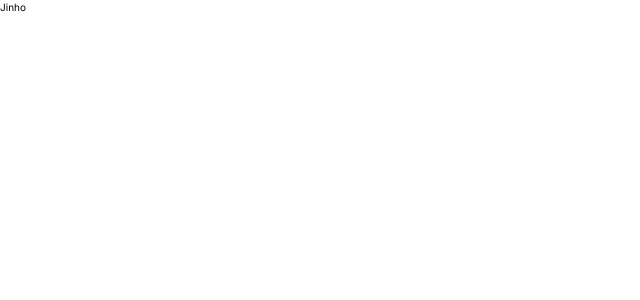
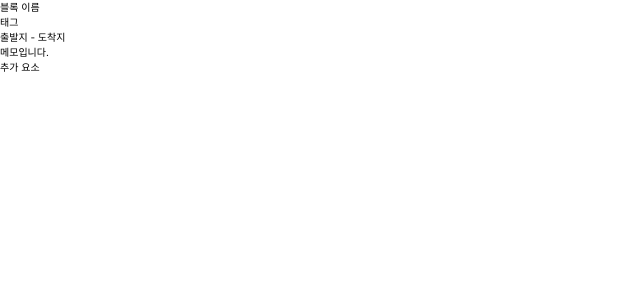
Before and after one commit to ayoung-iya/trablock, a Next.js app: page /jinho in a window 1280 px wide. Shown: the top 300 px of the page, without its empty margins (0-640 px from the left). Built offline with nearby package versions, Linux system fonts and the light colour scheme.

Commit message:
chore: CoreBlock 컴포넌트 추가

```diff
--- a/src/app/jinho/page.tsx
+++ b/src/app/jinho/page.tsx
@@ -1,5 +1,11 @@
 /* eslint-disable max-len */
 
+import CoreBlock from '@/components/travelBlock/coreBlock';
+
 export default function Jinho() {
-  return <div>Jinho</div>;
+  return (
+    <CoreBlock name="블록 이름" tag="태그" route={{ start: '출발지', end: '도착지' }} memo="메모입니다.">
+      <div>추가 요소</div>
+    </CoreBlock>
+  );
 }
--- /dev/null
+++ b/src/components/travelBlock/coreBlock.tsx
@@ -0,0 +1,26 @@
+import React from 'react';
+
+interface CoreBlockProps {
+  name: string;
+  tag: string;
+  route?: { start: string; end: string };
+  memo?: string;
+  children?: React.ReactNode;
+}
+
+export default function CoreBlock({ name, tag, route, memo, children }: CoreBlockProps) {
+  return (
+    <div>
+      <p>{name}</p>
+      {/* 태그 컴포넌트 여기에 추가 */}
+      <div>{tag}</div>
+      {route && (
+        <p>
+          {route.start} - {route.end}
+        </p>
+      )}
+      {memo && <p>{memo}</p>}
+      {children}
+    </div>
+  );
+}
```
Also changed, not shown: 1 other file (tests, documents, lock files or other folders).
